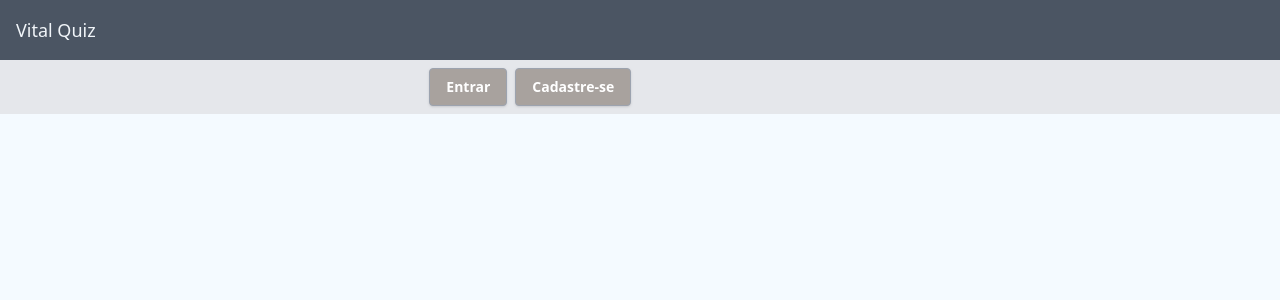
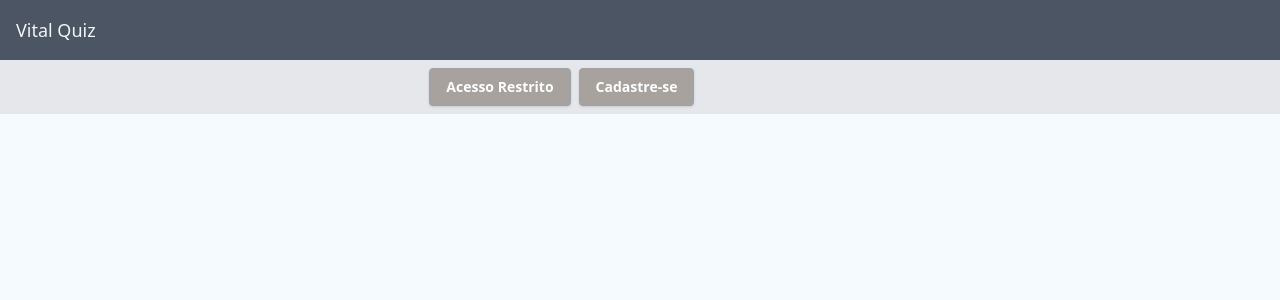
Before and after one commit to marcelorvergara/appvitalquiz, an Angular app: page /auth in a window 1280 px wide. Shown: the top 300 px of the page. Built offline with nearby package versions, Linux system fonts and the light colour scheme.

Commit message:
Label button change

```diff
--- a/src/app/components/auth/auth.component.html
+++ b/src/app/components/auth/auth.component.html
@@ -1,6 +1,6 @@
 <div class="bg-gray-200 p-2">
   <nav class="flex space-x-2 sm:w-4/12 mx-auto">
-    <a routerLink="/auth/signin" routerLinkActive="active" class="btn-custom">Entrar</a>
+    <a routerLink="/auth/signin" routerLinkActive="active" class="btn-custom">Acesso Restrito</a>
     <a routerLink="/auth/signup" routerLinkActive="active" class="btn-custom">Cadastre-se</a>
   </nav>
 </div>
```
